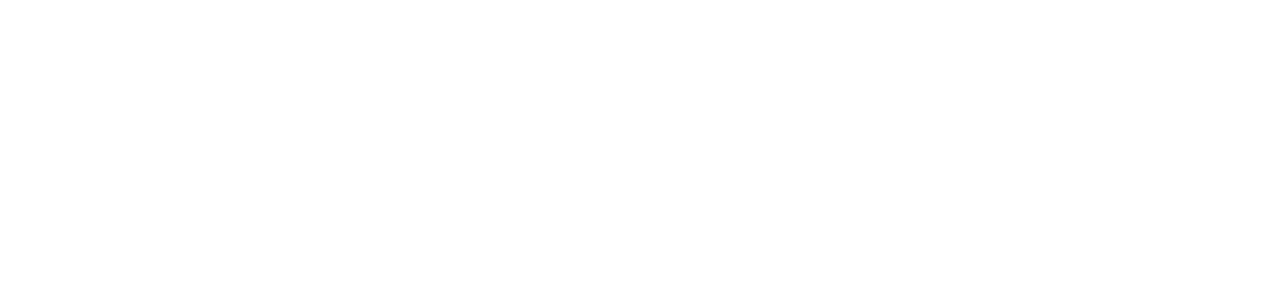
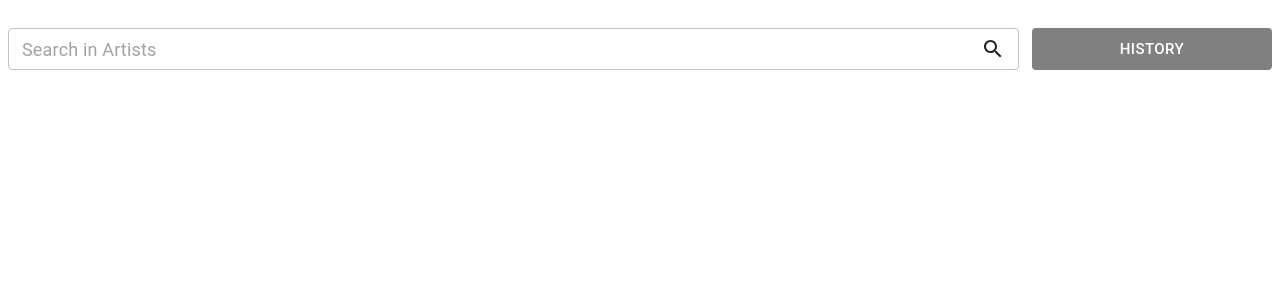
Before and after one commit to Mostafa-K-K/Test_frontend, a React (Create React App) app: page / in a window 1280 px wide. Shown: the top 300 px of the page. Built offline with nearby package versions, Linux system fonts and the light colour scheme.

Commit message:
Added search bar to artists and history page

```diff
--- a/package.json
+++ b/package.json
@@ -3,10 +3,13 @@
   "version": "0.1.0",
   "private": true,
   "dependencies": {
+    "@material-ui/core": "^4.12.4",
+    "@material-ui/icons": "^4.11.3",
     "@testing-library/jest-dom": "^5.16.4",
     "@testing-library/react": "^13.1.1",
     "@testing-library/user-event": "^13.5.0",
     "@types/jest": "^27.4.1",
+    "@types/material-ui": "^0.21.12",
     "@types/node": "^16.11.27",
     "@types/react": "^18.0.6",
     "@types/react-dom": "^18.0.2",
--- a/src/pages/Artist.tsx
+++ /dev/null
@@ -1,6 +0,0 @@
-
-export default function Artist() {
-    return (
-        <h1>artist</h1>
-    )
-}
--- /dev/null
+++ b/src/pages/Artists/Style.ts
@@ -0,0 +1,31 @@
+import { makeStyles } from '@material-ui/core/styles'
+
+const useStyles = makeStyles((theme) => ({
+    container: {
+        width: '100%',
+        height: 'auto',
+        minHeight: 300,
+        marginBottom: '3%',
+        display: 'flex',
+        flexDirection: 'column',
+        margin: '0 auto',
+    },
+    searchbar: {
+        display: 'flex',
+        flexDirection: 'row',
+        alignItems: 'center',
+        justifyContent: 'space-between'
+    },
+    button: {
+        backgroundColor: 'gray',
+        color: '#FFFFFF',
+        width: '19%',
+        padding: 8,
+        fontSize: 15,
+        '&:hover': {
+            backgroundColor: '#F5B750',
+        },
+    },
+}))
+
+export default useStyles
--- /dev/null
+++ b/src/pages/Artists/index.tsx
@@ -0,0 +1,32 @@
+import { Box, Button } from '@material-ui/core'
+import { useState } from 'react'
+import { useHistory } from 'react-router'
+import { SearchInput } from '../../components'
+import useStyles from './Style'
+
+export default function Artists() {
+    const styles = useStyles()
+    const history = useHistory()
+    const [name, setName] = useState('')
+
+    return (
+        <Box className={styles.container}>
+            <Box className={styles.searchbar}>
+                <Box style={{ width: '80%' }}>
+                    <SearchInput
+                        name={name}
+                        setName={setName}
+                        placeholder='Search in Artists'
+                    />
+                </Box>
+                <Button
+                    type='button'
+                    onClick={() => history.push({ pathname: 'history' })}
+                    className={styles.button}
+                >
+                    History
+                </Button>
+            </Box>
+        </Box>
+    )
+}
--- /dev/null
+++ b/src/pages/History/Style.ts
@@ -0,0 +1,18 @@
+import { makeStyles } from '@material-ui/core/styles'
+
+const useStyles = makeStyles((theme) => ({
+    container: {
+        width: '100%',
+        height: 'auto',
+        minHeight: 300,
+        marginBottom: '3%',
+        display: 'flex',
+        flexDirection: 'column',
+        margin: '0 auto',
+    },
+    iconbtn: {
+        width: 50
+    }
+}))
+
+export default useStyles
--- /dev/null
+++ b/src/pages/History/index.tsx
@@ -0,0 +1,28 @@
+import { Box, IconButton } from '@material-ui/core'
+import { ArrowBack } from '@material-ui/icons'
+import { useState } from 'react'
+import { useHistory } from 'react-router'
+import { SearchInput } from '../../components'
+import useStyles from './Style'
+
+export default function History() {
+    const styles = useStyles()
+    const history = useHistory()
+    const [name, setName] = useState('')
+
+    return (
+        <Box className={styles.container}>
+            <IconButton
+                onClick={() => history.push({ pathname: '/' })}
+                className={styles.iconbtn}
+            >
+                <ArrowBack />
+            </IconButton>
+            <SearchInput
+                name={name}
+                setName={setName}
+                placeholder='Search in History'
+            />
+        </Box>
+    )
+}
--- a/src/pages/Search.tsx
+++ /dev/null
@@ -1,6 +0,0 @@
-
-export default function Search() {
-    return (
-        <h1>search</h1>
-    )
-}
--- a/src/pages/index.ts
+++ b/src/pages/index.ts
@@ -1,2 +1,2 @@
-export { default as Artist } from './Artist'
-export { default as Search } from './Search'
+export { default as Artists } from './Artists'
+export { default as History } from './History'
--- a/tsconfig.json
+++ b/tsconfig.json
@@ -2,10 +2,14 @@
   "compilerOptions": {
     "target": "es5",
     "lib": [
+      "es6",
       "dom",
       "dom.iterable",
       "esnext"
     ],
+    "noImplicitAny": true,
+    "noImplicitThis": true,
+    "strictNullChecks": true,
     "allowJs": true,
     "skipLibCheck": true,
     "esModuleInterop": true,
```
Also changed, not shown: src/index.tsx (+4 -7 lines), 1 other file (tests, documents, lock files or other folders).
